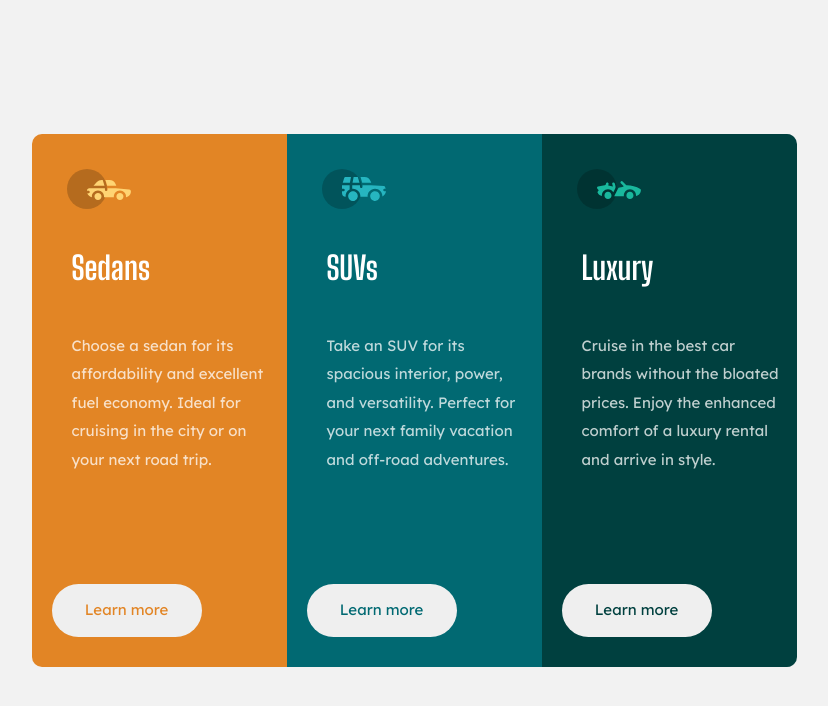
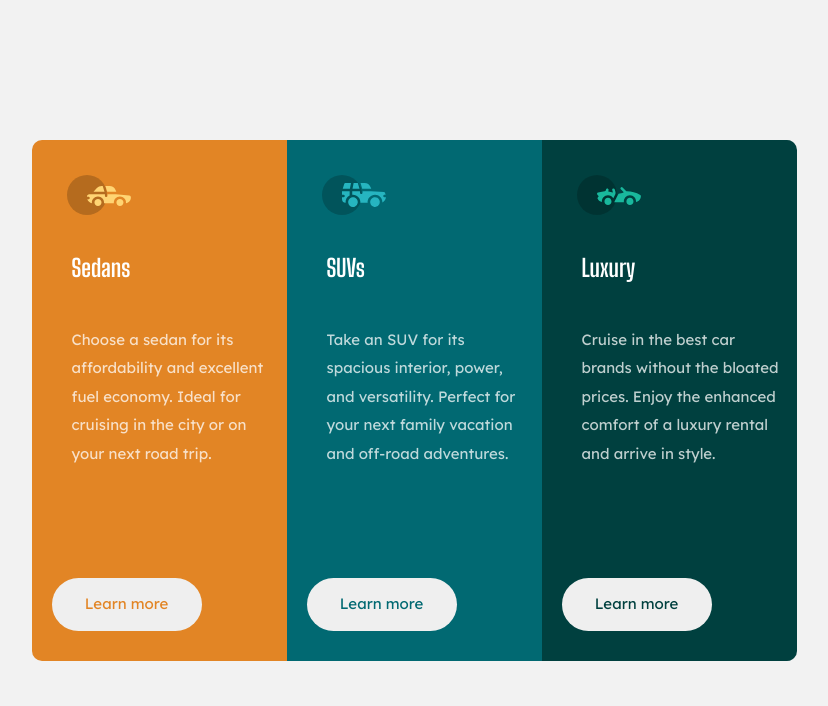
Before and after one commit to GiovanniPereira05/3-column-preview-card-component-main, a plain HTML site: page index.html in a window 1280 px wide. Shown: the whole page, without its empty margins (226-1054 px from the left). Drawn offline with Linux system fonts and the light colour scheme.

Commit message:
h1 to h2 changes

```diff
--- a/index.html
+++ b/index.html
@@ -22,7 +22,7 @@
   <main class="container">
     <div class="card" id="q1">
       <img src="images/icon-sedans.svg" alt="sedan icon">
-      <h1 class="title">Sedans</h1>
+      <h2 class="title">Sedans</h2>
       <p class="text">Choose a sedan for its affordability and excellent fuel economy. Ideal for cruising in the city
         or on your next road trip.</p>
         <button id="b1">Learn more</button>
@@ -30,7 +30,7 @@
 
     <div class="card" id="q2">
       <img src="images/icon-suvs.svg" alt="suv icon">
-      <h1 class="title">SUVs</h1>
+      <h2 class="title">SUVs</h2>
       <p class="text">Take an SUV for its spacious interior, power, and versatility. Perfect for your next family vacation
         and off-road adventures.</p>
         <button id="b2">Learn more</button>
@@ -38,7 +38,7 @@
 
     <div class="card" id="q3">
       <img src="images/icon-luxury.svg" alt="luxury icon">
-      <h1 class="title">Luxury</h1>
+      <h2 class="title">Luxury</h2>
       <p class="text">Cruise in the best car brands without the bloated prices. Enjoy the enhanced comfort of a luxury
         rental and arrive in style.</p>
         <button id="b3">Learn more</button>
```
